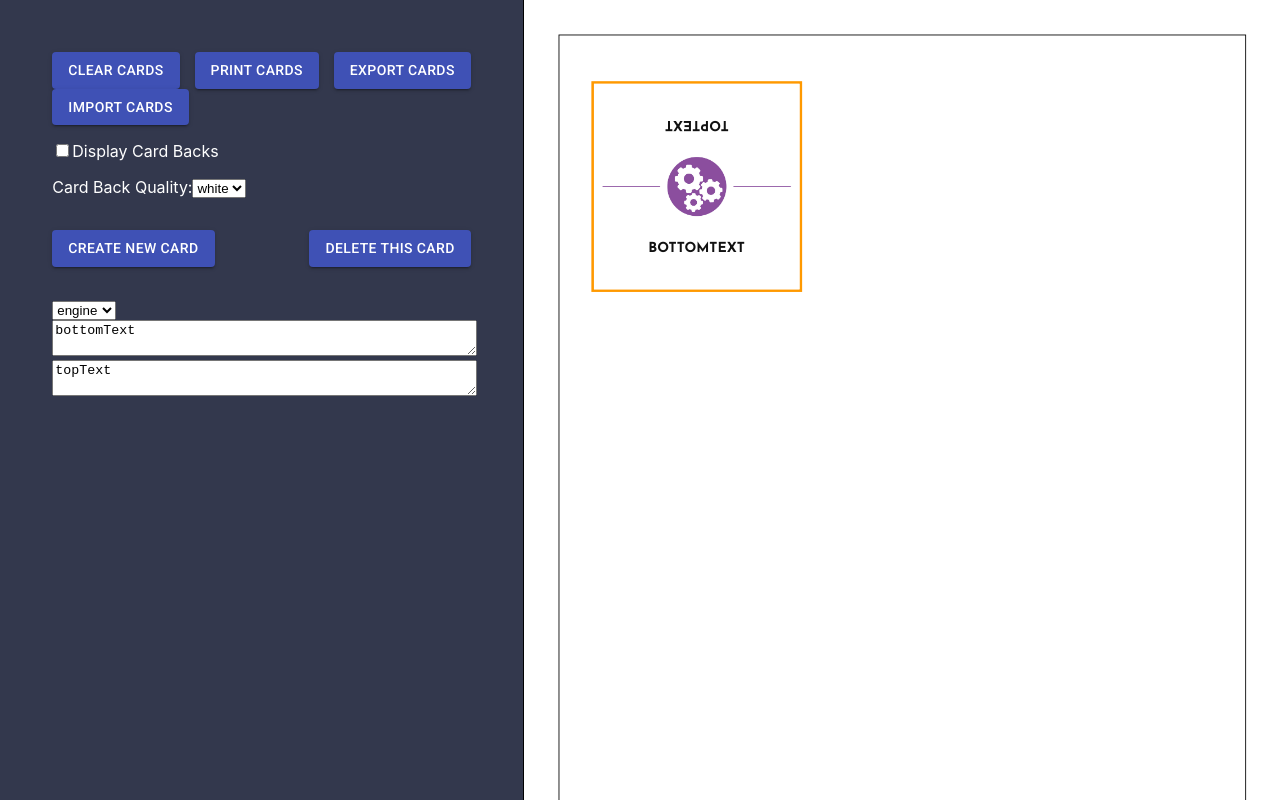
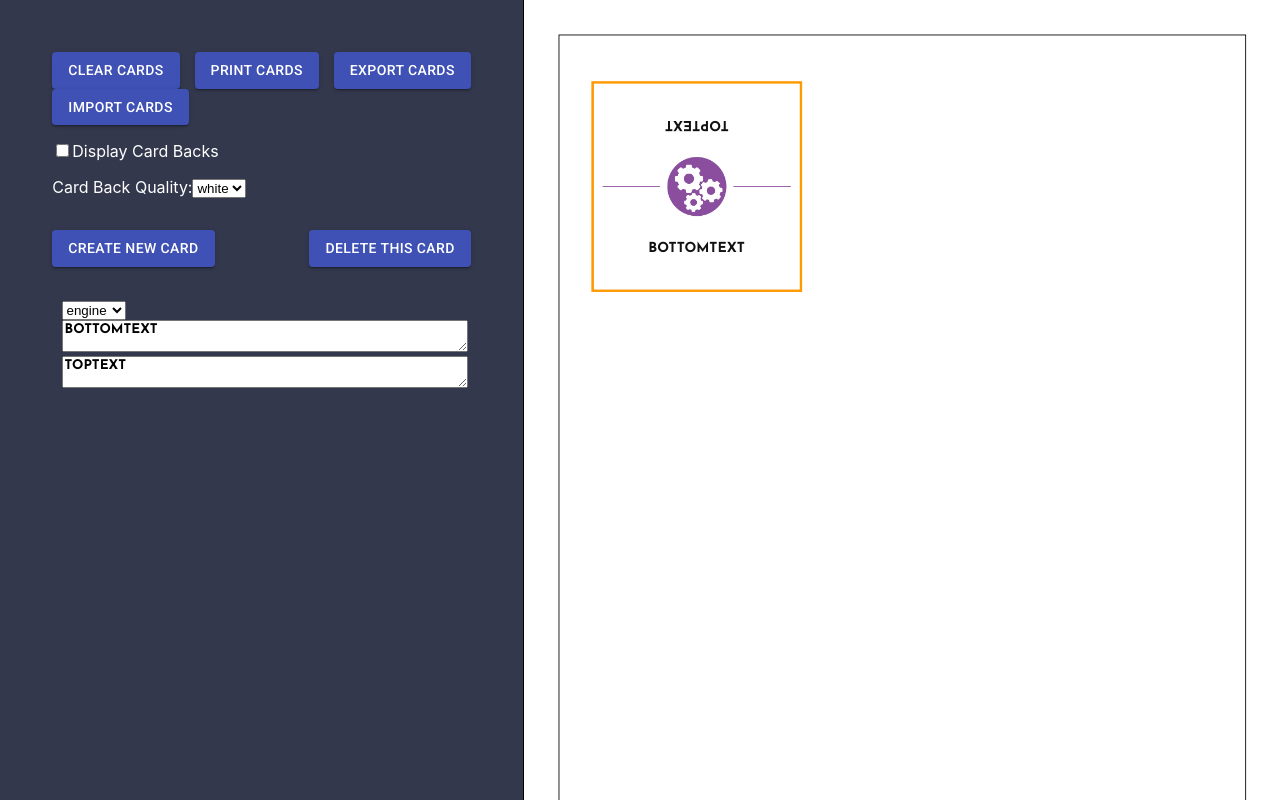
Before and after one commit to pawelngei/story-engine-card-creator, a React (Create React App) app: page / in a window 1280 px wide. Built offline with nearby package versions, Linux system fonts and the light colour scheme.

Commit message:
match input font and case

```diff
--- a/src/LeftMenu/LeftMenu.tsx
+++ b/src/LeftMenu/LeftMenu.tsx
@@ -47,6 +47,9 @@ const CardActionsBar = styled.div`
 const InputContainer = styled.div``
 
 const StyledTextarea = styled.textarea`
+  font-family: 'Josefin Sans', sans-serif;
+  text-transform: uppercase;
+  font-weight: 700;
   width: 100%;
 `
 
```
